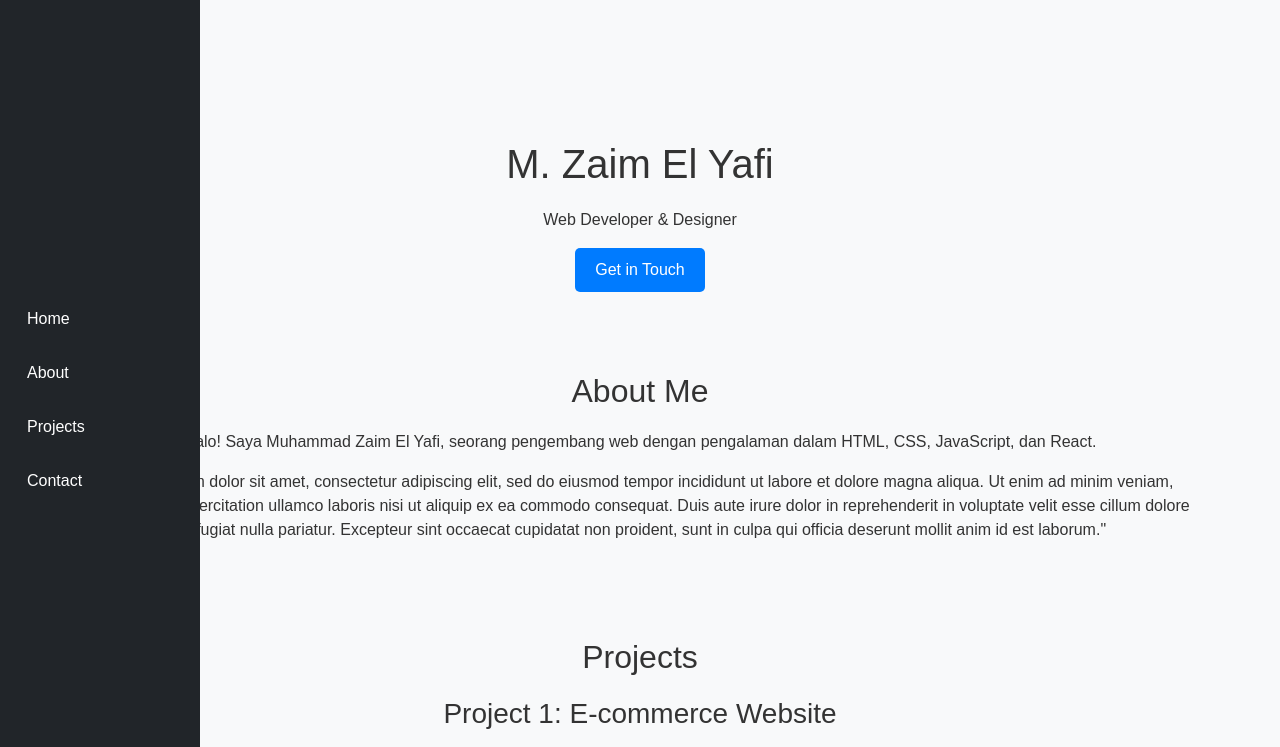
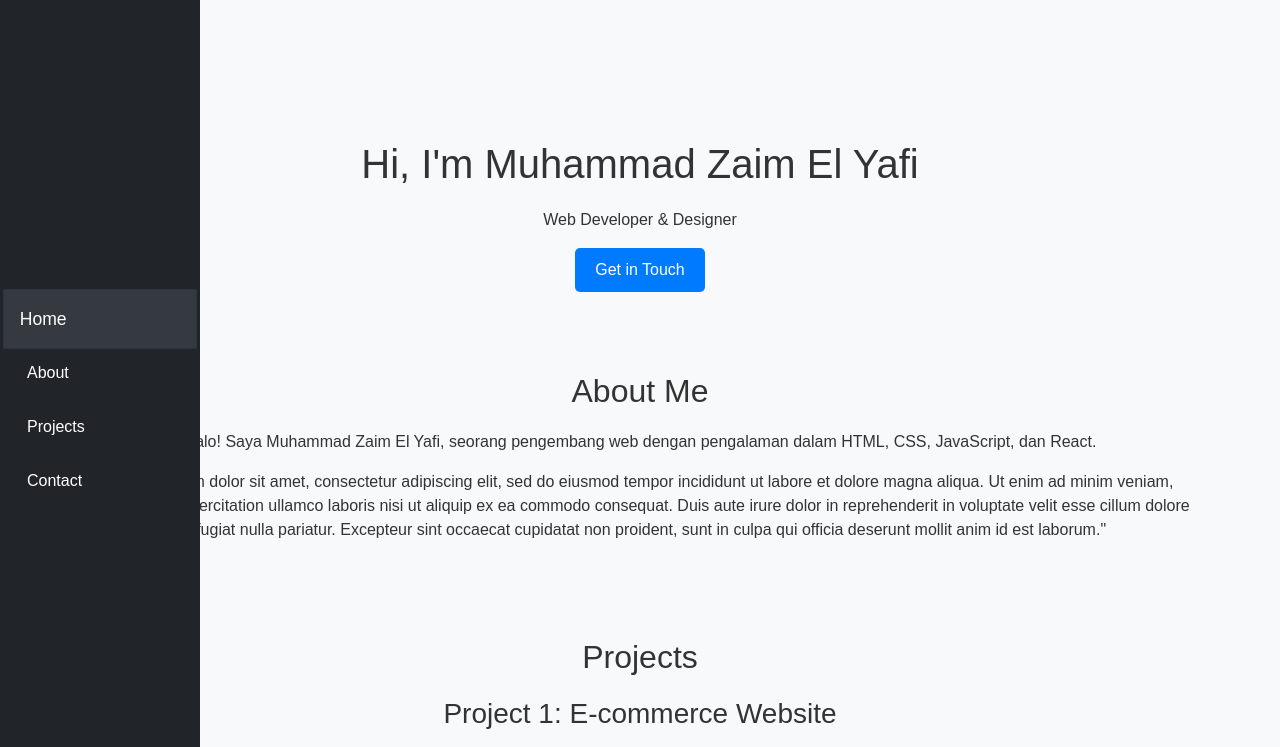
Before and after one commit to zell2407/FE-Learning-1, a plain HTML site: page index.html in a window 1280 px wide. Both pictures are taken after a click on the link "Home". Shown: the top 747 px of the page. Drawn offline with nearby package versions, Linux system fonts and the light colour scheme.

Commit message:
update dikit

```diff
--- a/index.css
+++ b/index.css
@@ -90,10 +90,16 @@ footer {
 }
 
 .nav-link {
+    transition: background-color 0.3s, transform 0.3s;
     padding: 15px; /* Ruang dalam untuk tautan */
     white-space: nowrap; /* Mencegah teks membungkus */
     overflow: hidden; /* Menyembunyikan teks yang tidak muat */
     text-overflow: ellipsis; /* Menampilkan ellipsis untuk teks yang terpotong */
+}
+
+.nav-link.clicked {
+    background-color: #343a40; /* Ubah warna latar belakang saat diklik */
+    transform: scale(1.1); /* Efek skala saat diklik */
 }
 
 .nav-link span {
--- a/index.html
+++ b/index.html
@@ -23,7 +23,7 @@
 
     <section id="home" class="text-center fade-in">
         <div class="container">
-            <h1>M. Zaim El Yafi</h1>
+            <h1>Hi, I'm Muhammad Zaim El Yafi</h1>
             <p>Web Developer & Designer</p>
             <a href="#contact" class="btn">Get in Touch</a>
         </div>
@@ -33,7 +33,10 @@
         <div class="container">
             <h2>About Me</h2>
             <p>Halo! Saya Muhammad Zaim El Yafi, seorang pengembang web dengan pengalaman dalam HTML, CSS, JavaScript, dan React.</p>
-            <p>"Lorem ipsum dolor sit amet, consectetur adipiscing elit, sed do eiusmod tempor incididunt ut labore et dolore magna aliqua. Ut enim ad minim veniam, quis nostrud exercitation ullamco laboris nisi ut aliquip ex ea commodo consequat. Duis aute irure dolor in reprehenderit in voluptate velit esse cillum dolore eu fugiat nulla pariatur. Excepteur sint occaecat cupidatat non proident, sunt in culpa qui officia deserunt mollit anim id est laborum."</p>
+            <p>"Lorem ipsum dolor sit amet, consectetur adipiscing elit, sed do eiusmod tempor incididunt ut labore et dolore magna aliqua.
+                Ut enim ad minim veniam, quis nostrud exercitation ullamco laboris nisi ut aliquip ex ea commodo consequat.
+                Duis aute irure dolor in reprehenderit in voluptate velit esse cillum dolore eu fugiat nulla pariatur.
+                Excepteur sint occaecat cupidatat non proident, sunt in culpa qui officia deserunt mollit anim id est laborum."</p>
         </div>
     </section>
 
@@ -42,15 +45,24 @@
             <h2>Projects</h2>
             <div class="project">
                 <h3>Project 1: E-commerce Website</h3>
-                <p>"Lorem ipsum dolor sit amet, consectetur adipiscing elit, sed do eiusmod tempor incididunt ut labore et dolore magna aliqua. Ut enim ad minim veniam, quis nostrud exercitation ullamco laboris nisi ut aliquip ex ea commodo consequat. Duis aute irure dolor in reprehenderit in voluptate velit esse cillum dolore eu fugiat nulla pariatur. Excepteur sint occaecat cupidatat non proident, sunt in culpa qui officia deserunt mollit anim id est laborum."</p>
+                <p>"Lorem ipsum dolor sit amet, consectetur adipiscing elit, sed do eiusmod tempor incididunt ut labore et dolore magna aliqua.
+                    Ut enim ad minim veniam, quis nostrud exercitation ullamco laboris nisi ut aliquip ex ea commodo consequat.
+                    Duis aute irure dolor in reprehenderit in voluptate velit esse cillum dolore eu fugiat nulla pariatur.
+                    Excepteur sint occaecat cupidatat non proident, sunt in culpa qui officia deserunt mollit anim id est laborum."</p>
             </div>
             <div class="project">
                 <h3>Project 2: Chatbot Application</h3>
-                <p>"Lorem ipsum dolor sit amet, consectetur adipiscing elit, sed do eiusmod tempor incididunt ut labore et dolore magna aliqua. Ut enim ad minim veniam, quis nostrud exercitation ullamco laboris nisi ut aliquip ex ea commodo consequat. Duis aute irure dolor in reprehenderit in voluptate velit esse cillum dolore eu fugiat nulla pariatur. Excepteur sint occaecat cupidatat non proident, sunt in culpa qui officia deserunt mollit anim id est laborum."</p>
+                <p>"Lorem ipsum dolor sit amet, consectetur adipiscing elit, sed do eiusmod tempor incididunt ut labore et dolore magna aliqua.
+                    Ut enim ad minim veniam, quis nostrud exercitation ullamco laboris nisi ut aliquip ex ea commodo consequat.
+                    Duis aute irure dolor in reprehenderit in voluptate velit esse cillum dolore eu fugiat nulla pariatur.
+                    Excepteur sint occaecat cupidatat non proident, sunt in culpa qui officia deserunt mollit anim id est laborum."</p>
             </div>
             <div class="project">
                 <h3>Project 3: Portfolio Website</h3>
-                <p>"Lorem ipsum dolor sit amet, consectetur adipiscing elit, sed do eiusmod tempor incididunt ut labore et dolore magna aliqua. Ut enim ad minim veniam, quis nostrud exercitation ullamco laboris nisi ut aliquip ex ea commodo consequat. Duis aute irure dolor in reprehenderit in voluptate velit esse cillum dolore eu fugiat nulla pariatur. Excepteur sint occaecat cupidatat non proident, sunt in culpa qui officia deserunt mollit anim id est laborum."</p>
+                <p>"Lorem ipsum dolor sit amet, consectetur adipiscing elit, sed do eiusmod tempor incididunt ut labore et dolore magna aliqua.
+                    Ut enim ad minim veniam, quis nostrud exercitation ullamco laboris nisi ut aliquip ex ea commodo consequat.
+                    Duis aute irure dolor in reprehenderit in voluptate velit esse cillum dolore eu fugiat nulla pariatur.
+                    Excepteur sint occaecat cupidatat non proident, sunt in culpa qui officia deserunt mollit anim id est laborum."</p>
             </div>
         </div>
     </section>
--- a/index.js
+++ b/index.js
@@ -5,6 +5,18 @@ document.querySelectorAll('a.nav-link').forEach(anchor => {
 
         document.querySelector(this.getAttribute('href')).scrollIntoView({
             behavior: 'smooth'
+        });
+    });
+});
+
+document.addEventListener('DOMContentLoaded', function() {
+    document.querySelectorAll('.nav-link').forEach(link => {
+        link.addEventListener('click', function() {
+            // Hapus kelas 'clicked' dari semua link
+            document.querySelectorAll('.nav-link').forEach(l => l.classList.remove('clicked'));
+
+            // Tambahkan kelas 'clicked' ke link yang diklik
+            this.classList.add('clicked');
         });
     });
 });
```
